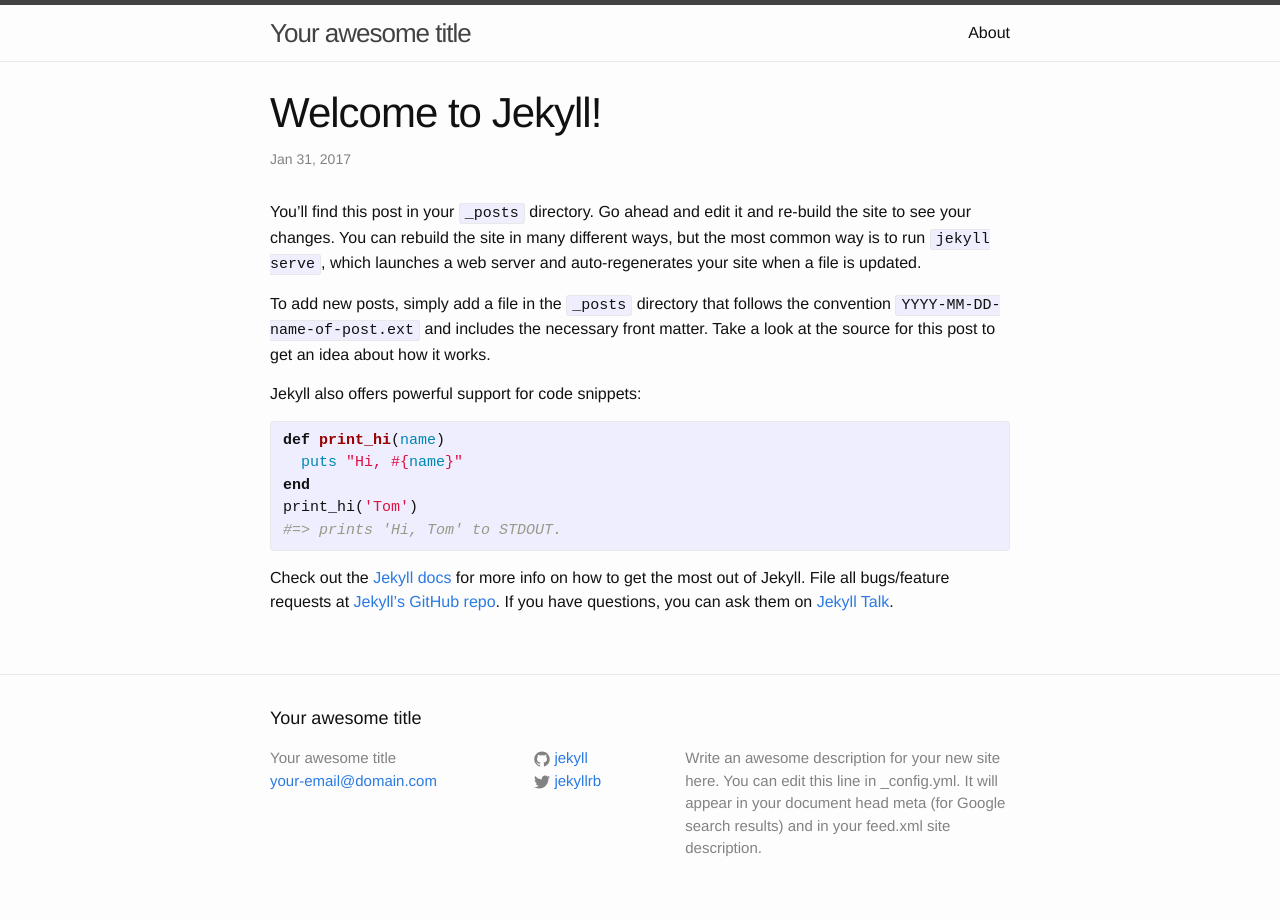
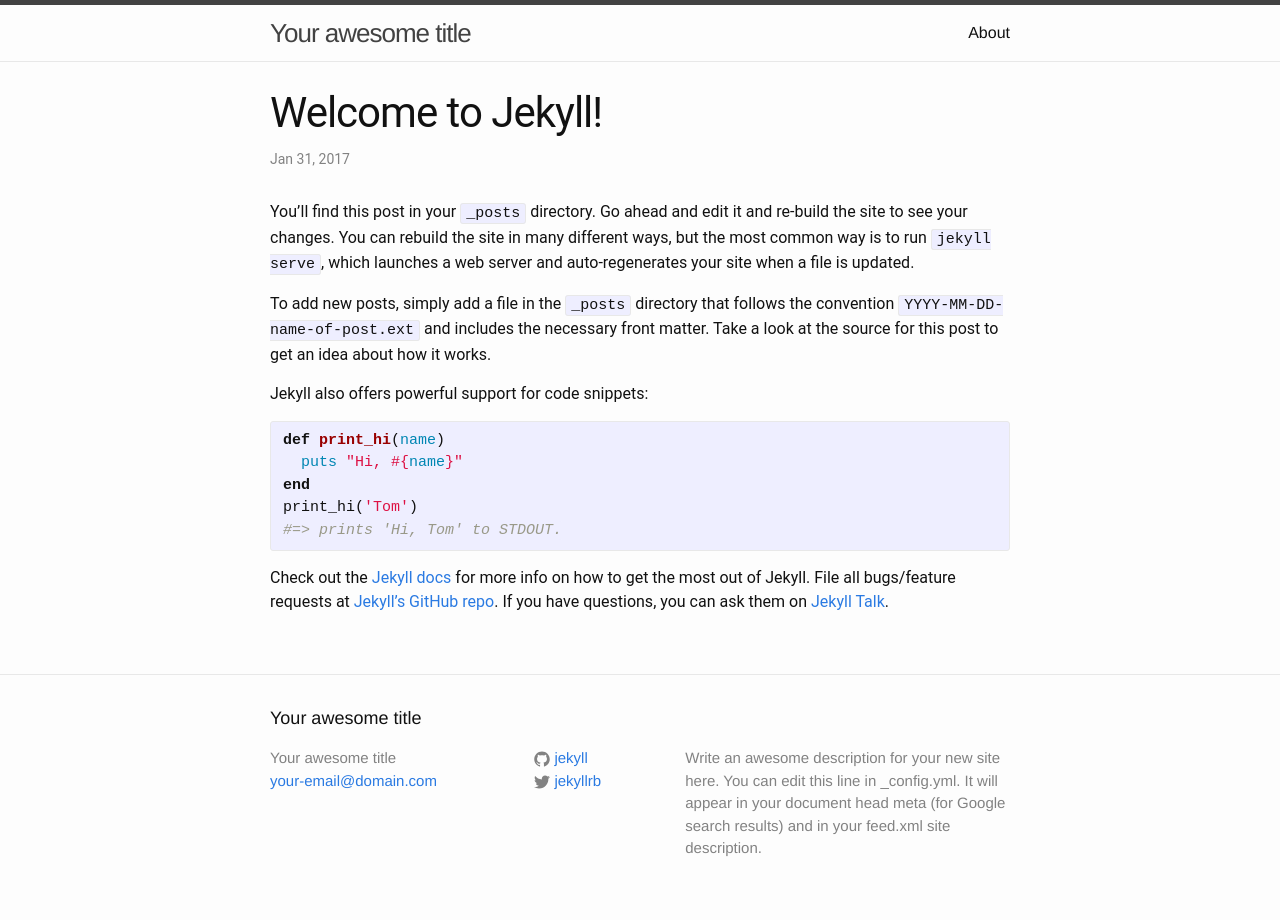
Before and after one commit to freemih/freemih.github.io, a Jekyll site: the page built from _posts/2017-01-31-welcome-to-jekyll.markdown, in a window 1280 px wide. Built offline with Jekyll 4.4.1, drawn with Linux system fonts in a browser that asks for light colours.

Commit message:
Update _layout.scss

```diff
--- a/_sass/_layout.scss
+++ b/_sass/_layout.scss
@@ -177,8 +177,9 @@
 
 .post-list {
     margin-left: 0;
+    font-family: Roboto;
     background-color: #ECECEE;
-    radius: 100%;
+    border-radius: 5px;
     list-style: none;
 
     > li {
@@ -188,11 +189,13 @@
 
 .post-meta {
     font-size: $small-font-size;
+    font-family: Roboto;
     color: $grey-color;
 }
 
 .post-link {
     display: block;
+    font-family: Roboto;
     font-size: 24px;
 }
 
@@ -203,10 +206,12 @@
  */
 .post-header {
     margin-bottom: $spacing-unit;
+    font-family: Roboto;
 }
 
 .post-title {
     font-size: 42px;
+    font-family: Roboto;
     letter-spacing: -1px;
     line-height: 1;
 
@@ -217,6 +222,7 @@
 
 .post-content {
     margin-bottom: $spacing-unit;
+    font-family: Roboto;
 
     h2 {
         font-size: 32px;
```
